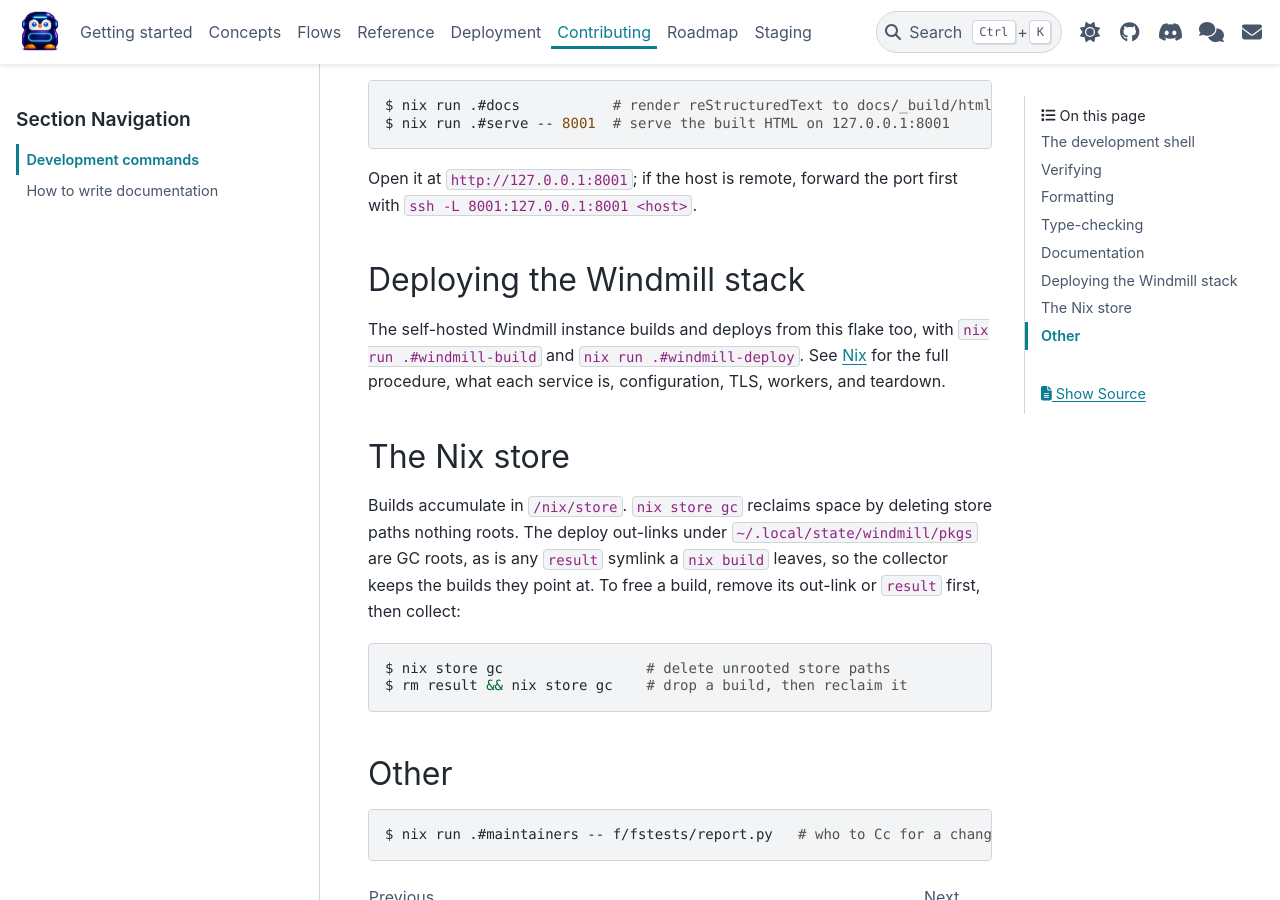
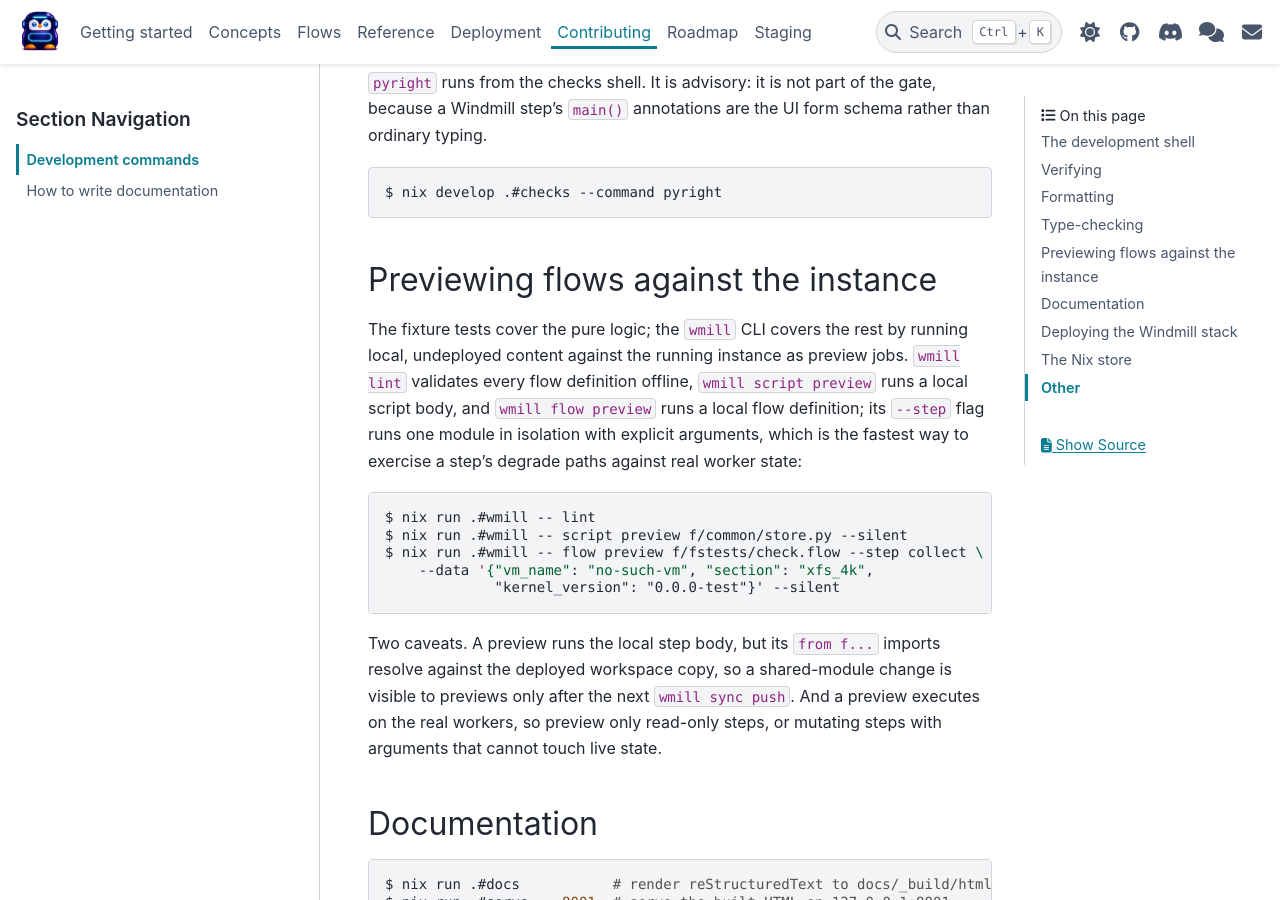
Before and after one commit to dagomez137/kdevops-ng, a Sphinx documentation site: the page built from docs/contributing/development.rst, in a window 1280 px wide and 900 px high, scrolled down 2141 px. Built offline with Sphinx 7.4.7 and the PyData theme 0.15.4, drawn with Linux system fonts in a browser that asks for light colours; some of the changed text lies outside the part shown.

Commit message:
docs: document the fixture-test gate and flow preview workflow
Extend the development page's Verifying section with the tests check
and how to run the fixture suite from the checks shell, and add a
section on previewing flows against the instance: wmill lint for
offline flow validation, wmill script preview and wmill flow preview
for running local, undeployed content, and the --step flag for
exercising one module in isolation. Record the two caveats learned by
doing it: a preview's shared-module imports resolve against the
deployed workspace copy, so library changes need a sync push first,
and previews execute on the real workers, so only read-only steps or
state-proof arguments are safe to preview.

Generated-by: Claude AI
Signed-off-by: Daniel Gomez <da.gomez@kernel.org>

```diff
--- a/docs/contributing/development.rst
+++ b/docs/contributing/development.rst
@@ -48,14 +48,25 @@ Verifying
 =========
 
 ``nix flake check`` is the gate. It runs every read-only check the flake
-defines: ``ruff`` lint and format verification, generated-file drift, and tree
-formatting. CI runs the same single command.
+defines: ``ruff`` lint and format verification, generated-file drift, the
+fixture tests, and tree formatting. CI runs the same single command.
 
 .. code-block:: console
 
    $ nix flake check                              # the whole source gate
    $ nix build .#checks.x86_64-linux.lint         # just the ruff check
    $ nix build .#checks.x86_64-linux.generated    # just the drift check
+   $ nix build .#checks.x86_64-linux.tests        # just the fixture tests
+
+The fixture tests under ``tests/`` cover the pure logic of the ``f/`` step
+modules (the KTAP and xunit parsers, the shared verdict rules, the store
+index's pure reads) with no instance and no network, so a change that breaks
+a parsing contract or a degrade path fails the gate before it is deployed.
+Run them directly from the checks shell while iterating:
+
+.. code-block:: console
+
+   $ nix develop .#checks --command pytest tests
 
 The whitespace, end-of-file, and commit-trailer checks need the git repository,
 so they cannot be a sandboxed flake check; run them from the checks shell:
@@ -91,6 +102,31 @@ rather than ordinary typing.
 .. code-block:: console
 
    $ nix develop .#checks --command pyright
+
+Previewing flows against the instance
+=====================================
+
+The fixture tests cover the pure logic; the ``wmill`` CLI covers the rest by
+running local, undeployed content against the running instance as preview
+jobs. ``wmill lint`` validates every flow definition offline, ``wmill script
+preview`` runs a local script body, and ``wmill flow preview`` runs a local
+flow definition; its ``--step`` flag runs one module in isolation with
+explicit arguments, which is the fastest way to exercise a step's degrade
+paths against real worker state:
+
+.. code-block:: console
+
+   $ nix run .#wmill -- lint
+   $ nix run .#wmill -- script preview f/common/store.py --silent
+   $ nix run .#wmill -- flow preview f/fstests/check.flow --step collect \
+       --data '{"vm_name": "no-such-vm", "section": "xfs_4k",
+                "kernel_version": "0.0.0-test"}' --silent
+
+Two caveats. A preview runs the local step body, but its ``from f...``
+imports resolve against the deployed workspace copy, so a shared-module
+change is visible to previews only after the next ``wmill sync push``. And a
+preview executes on the real workers, so preview only read-only steps, or
+mutating steps with arguments that cannot touch live state.
 
 Documentation
 =============
```
